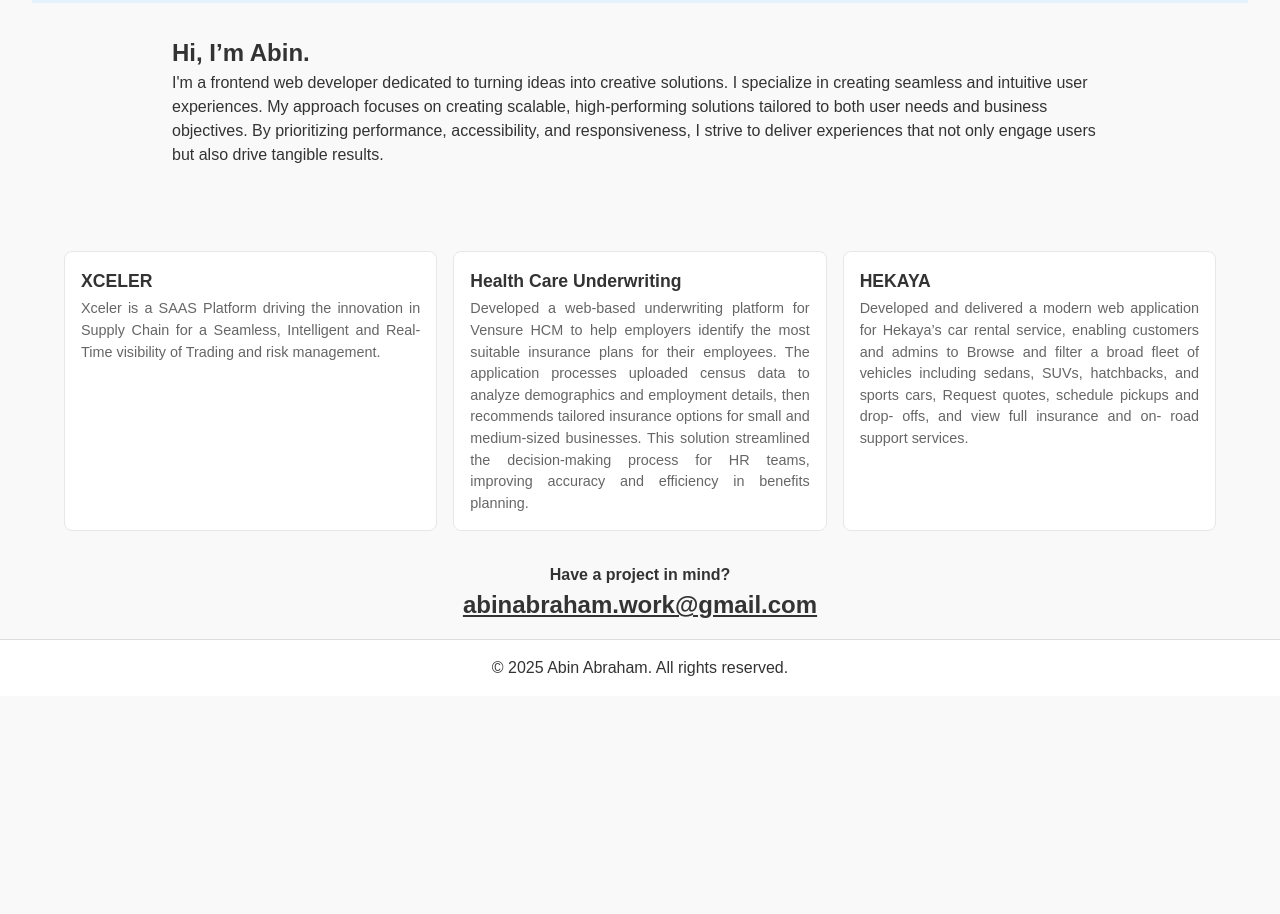
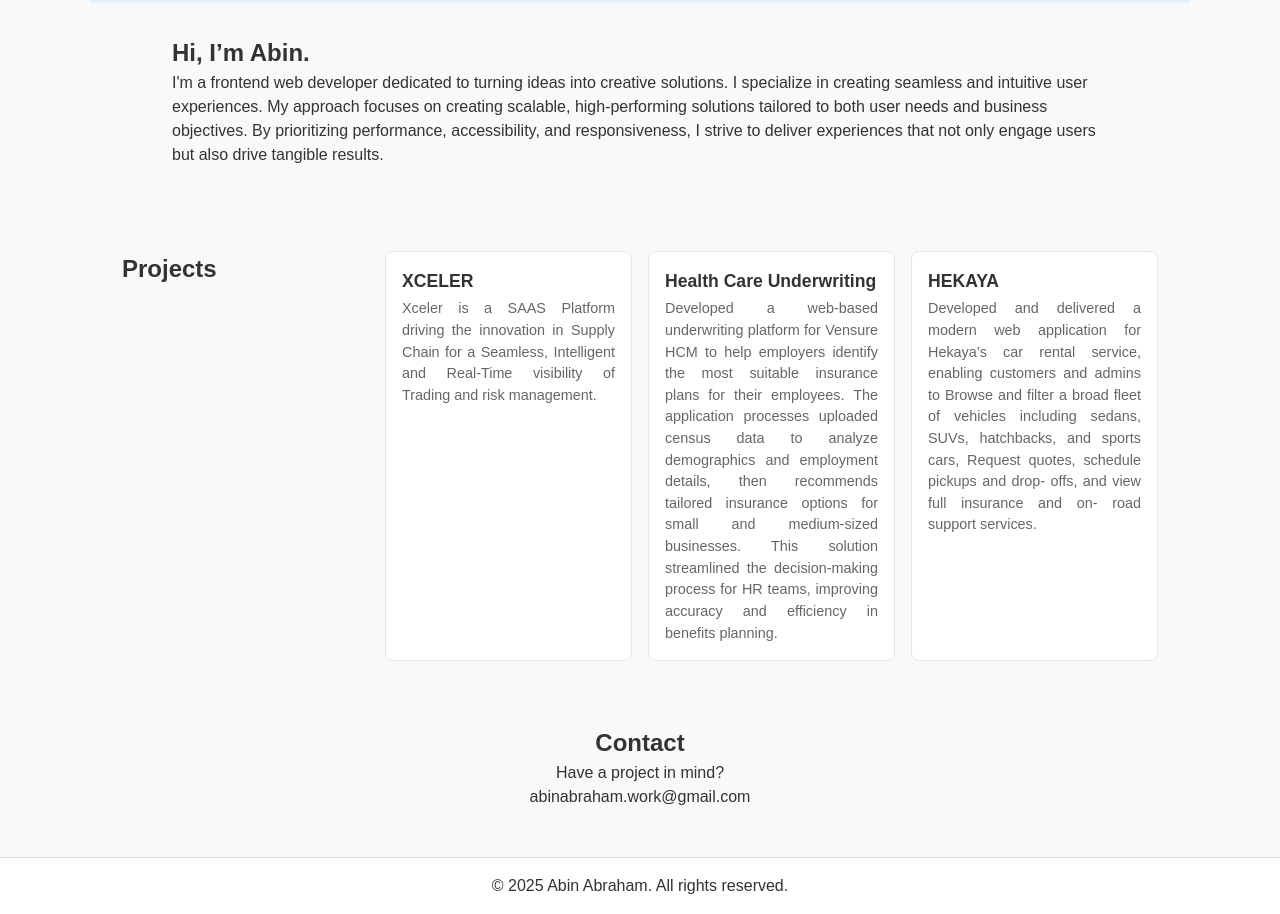
Before and after one commit to abinabraham878/Comeback-2025, a plain HTML site: page 01-foundations/day1-portfolio/index.html in a window 1280 px wide. Shown: the part 598-1512 px from the top of the page. Before the commit the page ends 1294 px from the top, so only its background shows below. Drawn offline with Linux system fonts and the light colour scheme.

Commit message:
fixed review comments

```diff
--- a/01-foundations/day1-portfolio/index.html
+++ b/01-foundations/day1-portfolio/index.html
@@ -19,7 +19,7 @@
             <h1 class="site-title"><a href="#hero">My Portfolio</a></h1>
             <nav aria-label="Primary">
                 <ul>
-                    <li><a href="#hero">Home</a></li>
+                    <li><a href="#hero" aria-current="page">Home</a></li>
                     <li><a href="#about">About</a></li>
                     <li><a href="#projects">Projects</a></li>
                     <li><a href="#contact">Contact</a></li>
@@ -47,6 +47,7 @@
 
         <section id="projects">
             <div class="projects-grid">
+                <h2>Projects</h2>
                 <article class="card">
                     <h3>XCELER</h3>
                     <p>Xceler is a SAAS Platform driving the innovation in Supply Chain for a Seamless, Intelligent and Real-Time visibility of Trading and risk management.</p>
@@ -67,14 +68,16 @@
         </section>
 
         <section id="contact">
-            <h4>Have a project in mind?</h4>
-            <h1><u>abinabraham.work@gmail.com</u></h1>
-        </section>
+            <h2>Contact</h2>
+            <p>Have a project in mind?</p>
+            <p><a href="mailto:abinabraham.work@gmail.com">abinabraham.work@gmail.com</a></p>
+          </section>
     </main>
 
     <footer>
         <div class="footer-container">
             <p>&copy; 2025 Abin Abraham. All rights reserved.</p>
+        </div>
     </footer>
 </body>
 
--- a/01-foundations/day1-portfolio/styles/base.css
+++ b/01-foundations/day1-portfolio/styles/base.css
@@ -15,7 +15,6 @@ body {
     line-height: 1.5;
     color: #333;
     background-color: #f9f9f9;
-    width: fit-content;
 }
 
 a {
--- a/01-foundations/day1-portfolio/styles/layout.css
+++ b/01-foundations/day1-portfolio/styles/layout.css
@@ -25,9 +25,6 @@ nav ul {
 
 /* Project Section */
 #projects {
-    display: grid;
-    grid-template-columns: repeat(auto-fit, minmax(250px, 1fr));
-    gap: 1.5rem;
     padding: 2rem;
 }
 
@@ -111,3 +108,6 @@ button:focus-visible {
     margin: 0 auto;
     padding: 2rem;
 }
+
+main > section { max-width: 1100px; margin: 0 auto; padding: 2rem; }
+#hero { min-height: 60vh; }
```
